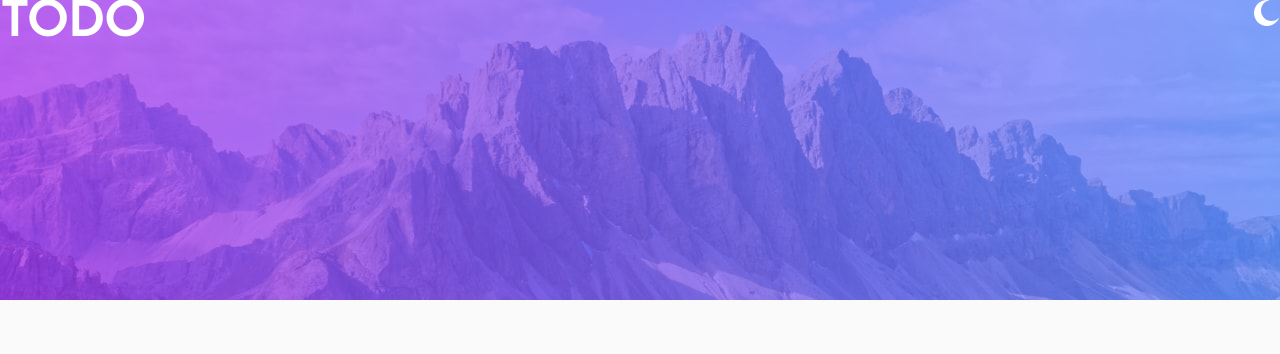
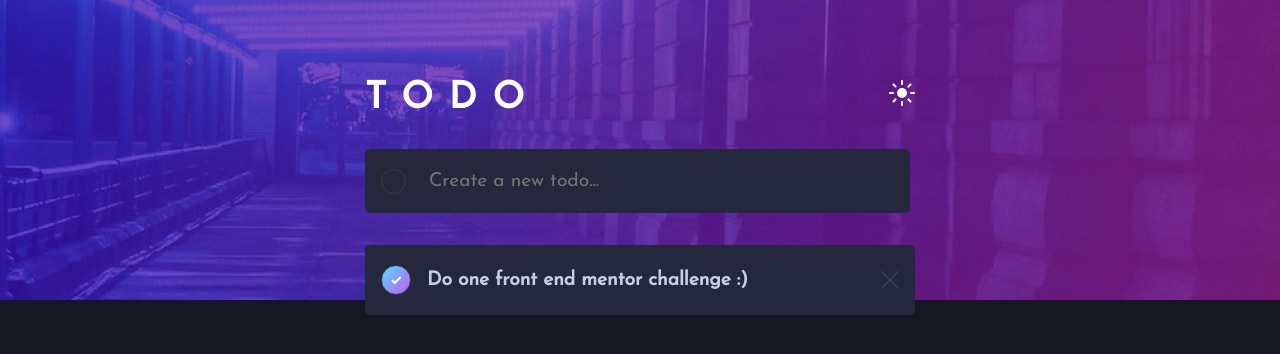
Before and after one commit to selly361/FrontEndMentor-Todo-App, a React (Create React App) app: page / in a window 1280 px wide. Shown: the top 354 px of the page. Built offline with nearby package versions, Linux system fonts and the light colour scheme.

Commit message:
added todos, todo, delete a todo, add a todo, and complete a todo

```diff
--- a/package.json
+++ b/package.json
@@ -11,6 +11,7 @@
     "react-dom": "^18.2.0",
     "react-scripts": "5.0.1",
     "sass": "^1.54.6",
+    "uuid": "^8.3.2",
     "web-vitals": "^2.1.4"
   },
   "scripts": {
--- a/public/index.html
+++ b/public/index.html
@@ -4,7 +4,6 @@
     <meta charset="utf-8" />
     <link rel="icon" href="%PUBLIC_URL%/favicon.ico" />
     <meta name="viewport" content="width=device-width, initial-scale=1" />
-    <meta name="theme-color" content="#000000" />
     <link rel="preconnect" href="https://fonts.googleapis.com" />
     <link rel="preconnect" href="https://fonts.gstatic.com" crossorigin />
     <link
--- a/src/App.js
+++ b/src/App.js
@@ -1,12 +1,14 @@
-import TodoHeader from "./components/TodoStuff/TodoHeader/TodoHeader";
+import { Fragment } from "react";
+import Todos from "./components/TodoStuff/Todos/Todos";
+
 
 
 
 function App() {
   return (
-    <div>
-      <TodoHeader />
-    </div>
+    <Fragment>
+      <Todos />
+    </Fragment>
     );
 }
 
--- a/src/Hooks/useTodo.jsx
+++ /dev/null
@@ -1,6 +0,0 @@
-import React from 'react'
-
-export const useTodo = (id, todos, setTodos, type) => {
-    let copyTodos = todos;
-
-}
--- a/src/components/TodoStuff/Todo/Todo.jsx
+++ b/src/components/TodoStuff/Todo/Todo.jsx
@@ -0,0 +1,37 @@
+import React from "react";
+import { ReactComponent as CheckIcon } from "../../../assets/images/icon-check.svg";
+import { ReactComponent as CrossIcon } from "../../../assets/images/icon-cross.svg";
+import "./todo.styles.scss";
+
+const Todo = ({ todo, completed, id, setTodosData, todosData }) => {
+  let copy = todosData;
+
+  const handleDelete = () => {
+    copy = copy.filter((todo) => todo.id !== id);
+    setTodosData(copy);
+  };
+
+  const handleComplete = () => {
+    let todo = copy.find(todo => todo.id === id)
+    todo.complete = !todo.complete
+    setTodosData(copy)
+  };
+
+  return (
+    <div className="todo-container">
+      <span>
+        {completed ? (
+          <div className="completed" onClick={handleComplete}>
+            <CheckIcon />
+          </div>
+        ) : (
+          <div className="uncompleted" onClick={handleComplete} />
+        )}{" "}
+        <h2>{todo}</h2>
+      </span>
+      <CrossIcon onClick={handleDelete} className="cross-icon"  />
+    </div>
+  );
+};
+
+export default Todo;
--- /dev/null
+++ b/src/components/TodoStuff/Todo/todo.styles.scss
@@ -0,0 +1,50 @@
+.todo-container {
+    width: 100%;
+    height: 70px;
+    display: grid;
+    outline: 2px dashed transparent;
+    background-color: var(--color-surface);
+    color: var(--color-text-active);
+    display: flex;
+    justify-content: space-between;
+    font-size: .8rem;
+    padding: 0 1rem;
+    align-items: center;
+
+    span:first-child {
+        display: flex;
+        align-items: center;
+        gap: 1rem;
+    }
+
+
+    &:first-child {
+        border-top-right-radius: 5px;
+        border-top-left-radius: 5px;
+    }
+
+
+    &:last-child {
+        border-bottom-right-radius: 5px;
+        border-bottom-left-radius: 5px;
+    }
+
+    .uncompleted {
+        height: 30px;
+        width: 30px;
+        border-radius: 50%;
+        border: 1px solid var(--color-border);
+        background-color: transparent;
+        left: 1rem;
+        align-self: center;
+        transition: border 1s;
+    }
+
+
+    .completed {
+        @extend .uncompleted;
+        display: grid;
+        place-items: center;
+        background: linear-gradient(to bottom right, hsl(192, 100%, 67%), hsl(280, 87%, 65%));
+    }
+}
--- a/src/components/TodoStuff/TodoHeader/TodoHeader.jsx
+++ b/src/components/TodoStuff/TodoHeader/TodoHeader.jsx
@@ -5,17 +5,11 @@ import "./todo-header.styles.scss";
 
 const TodoHeader = () => {
   let defaultTheme = () => {
-    let savedTheme = localStorage.getItem("theme");
-    if (savedTheme) {
-      return savedTheme;
+    if (localStorage.getItem("theme")) {
+      return localStorage.getItem("theme");
     } else {
-      let preferableTheme = window.matchMedia("(prefers-color-scheme: dark)")
-        .matches
-        ? "dark"
-        : "light";
-
-      localStorage.setItem("theme", preferableTheme);
-      return preferableTheme;
+      localStorage.setItem("theme", "dark");
+      return "dark";
     }
   };
   const [theme, setTheme] = useState(defaultTheme());
--- a/src/components/TodoStuff/TodoHeader/todo-header.styles.scss
+++ b/src/components/TodoStuff/TodoHeader/todo-header.styles.scss
@@ -4,7 +4,9 @@
 
 
     h2 {
-        font-size: 3rem;
+        font-size: 2.3rem;
         color: white;
+        letter-spacing: 1rem;
+        font-weight: bold;
     }
 }
--- /dev/null
+++ b/src/components/TodoStuff/Todos/Todos.jsx
@@ -0,0 +1,44 @@
+import React, { useEffect, useState, useRef } from "react";
+import TodoHeader from "../TodoHeader/TodoHeader";
+import "./todos.styles.scss";
+import { v4 as uuid } from 'uuid';
+import Todo from "../Todo/Todo";
+
+
+
+const Todos = () => {
+  let savedTodos = JSON.parse(localStorage.getItem("todos")) || [{ todo: "Do one front end mentor challenge :)", completed: true, id: uuid() }]
+
+
+  const [todosData, setTodosData] = useState(savedTodos)
+  const [todoText, setTodoText] = useState("")
+
+
+  useEffect(() => {
+    localStorage.setItem("todos", JSON.stringify(todosData))
+  }, [todosData])
+
+
+ const handleOnKeyPress = (e) => {
+    if(e.key == "Enter" && e.target.value.trim()){
+      setTodosData(prev => [...prev, { todo: todoText, completed: false, id: uuid() }])
+      setTodoText("")
+    }
+  }
+
+  return (
+    <div className="Todos">
+      <TodoHeader />
+      <div className="add-todo-container">
+        <input value={todoText} placeholder="Create a new todo..." onKeyDown={handleOnKeyPress}  onChange={(e) => setTodoText(e.target.value)}  />
+      </div>
+      <div>
+      {
+        todosData.map(todoItem => <Todo {...todoItem} key={todoItem.id} todosData={todosData} setTodosData={setTodosData} />)
+      }
+      </div>
+    </div>
+  );
+};
+
+export default Todos;
--- /dev/null
+++ b/src/components/TodoStuff/Todos/todos.styles.scss
@@ -0,0 +1,58 @@
+.Todos {
+    width: 550px;
+    margin: 5rem auto;
+    display: flex;
+    flex-flow: column;
+    gap: 2rem;
+
+    .add-todo-container {
+        position: relative;
+        width: 100%;
+        height: max-content;
+        display: grid;
+        border-radius: 5px;
+        outline: 2px dashed transparent;
+
+
+        input {
+            width: 99%;
+            border-radius: 5px;
+            height: 4rem;
+            padding-left: 4rem;
+            font-size: 1.2rem;
+            background-color: var(--color-surface);
+            color: var(--color-text-active);
+            border: unset;
+            outline: unset;
+            transition: background-color 1s ease;
+
+
+            &:focus ,.add-todo-container {
+                outline: 2px dashed var(--normal-text-color);
+            }
+
+        }
+
+        &::before {
+            content: "";
+            height: 23px;
+            width: 23px;
+            border-radius: 50%;
+            border: 1px solid var(--color-border);
+            position: absolute;
+            background-color: transparent;
+            left: 1rem;
+            align-self: center;
+            transition: border 1s;
+
+
+        }
+
+
+
+
+
+
+    }
+
+}
--- a/src/index.scss
+++ b/src/index.scss
@@ -7,7 +7,8 @@
   --completed-text-color: hsl(233, 14%, 35%);
   --color-text: hsl(235, 16%, 43%);
   --box-shadow: 0px 35px 50px -15px rgba(0, 0, 0, 0.5);
-  --header-bg-image: url("./assets/images/bg-desktop-dark.jpg")
+  --header-bg-image: url("./assets/images/bg-desktop-dark.jpg");
+  --normal-text-color: rgb(255, 255, 255);
 }
 
 :root[data-theme="light"] {
@@ -18,7 +19,8 @@
   --color-text-completed: hsl(233, 11%, 84%);
   --color-text: hsl(235, 9%, 61%);
   --box-shadow: 0px 35px 50px -15px rgba(194, 195, 214, 0.5);
-  --header-bg-image: url("./assets/images/bg-desktop-light.jpg")
+  --header-bg-image: url("./assets/images/bg-desktop-light.jpg");
+  --normal-text-color: rgb(0, 0, 0);
 }
 
 
@@ -27,14 +29,18 @@
   padding: 0;
   box-sizing: border-box;
   font-family: 'Josefin Sans', sans-serif;
+
+
 }
 
 
 body {
-  transition: background 1s ease;
   width: 100vw;
   height: 100vh;
   background-color: var(---bg-color);
   background-image: var(--header-bg-image);
   background-repeat: no-repeat;
+  overflow-x: hidden;
+  transition: 1s ease;
+  transition-property: background-color background-image;
 }
```
Also changed, not shown: src/components/ui/Wrapper.jsx (deleted), 1 other file (tests, documents, lock files or other folders).
